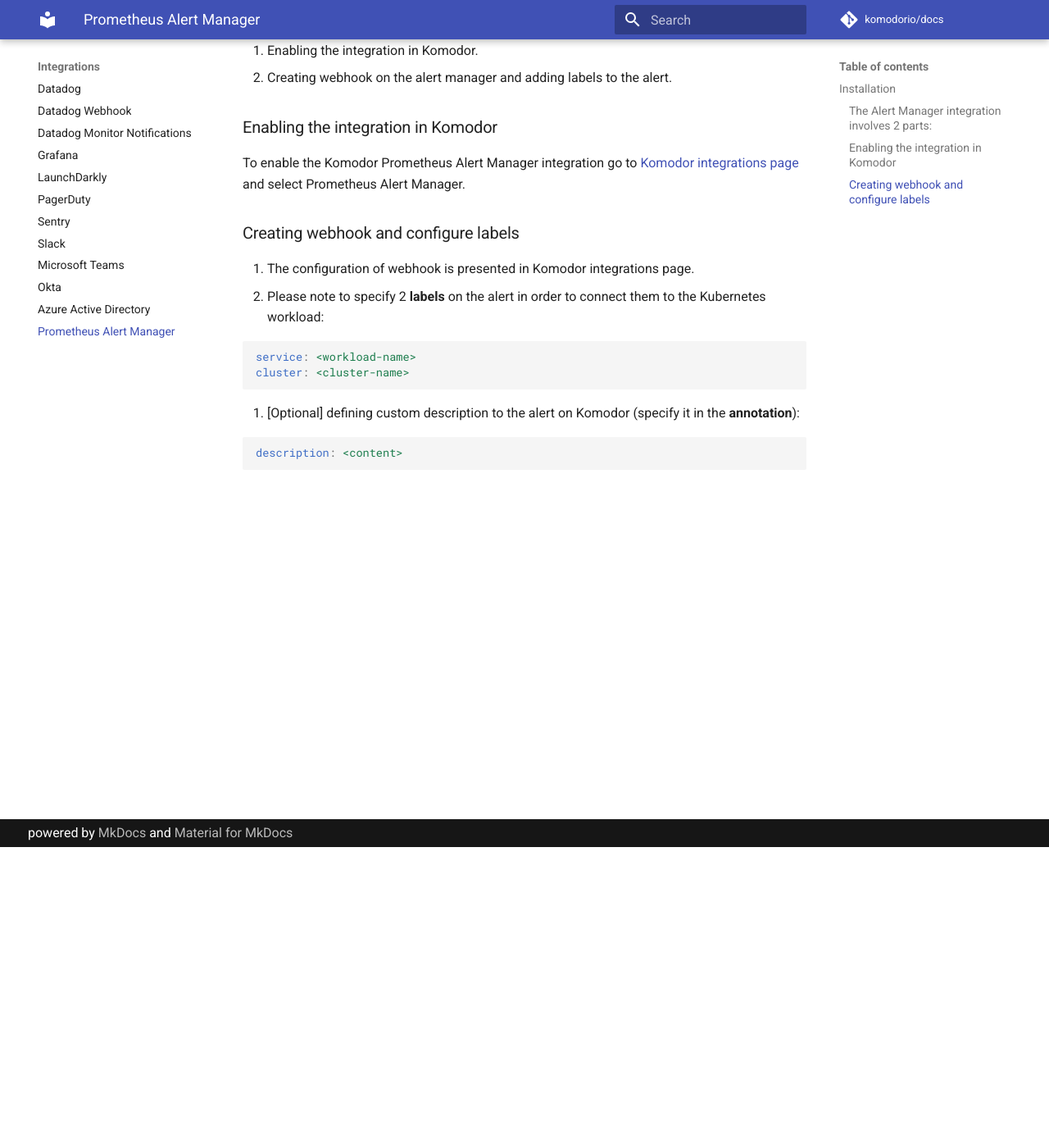
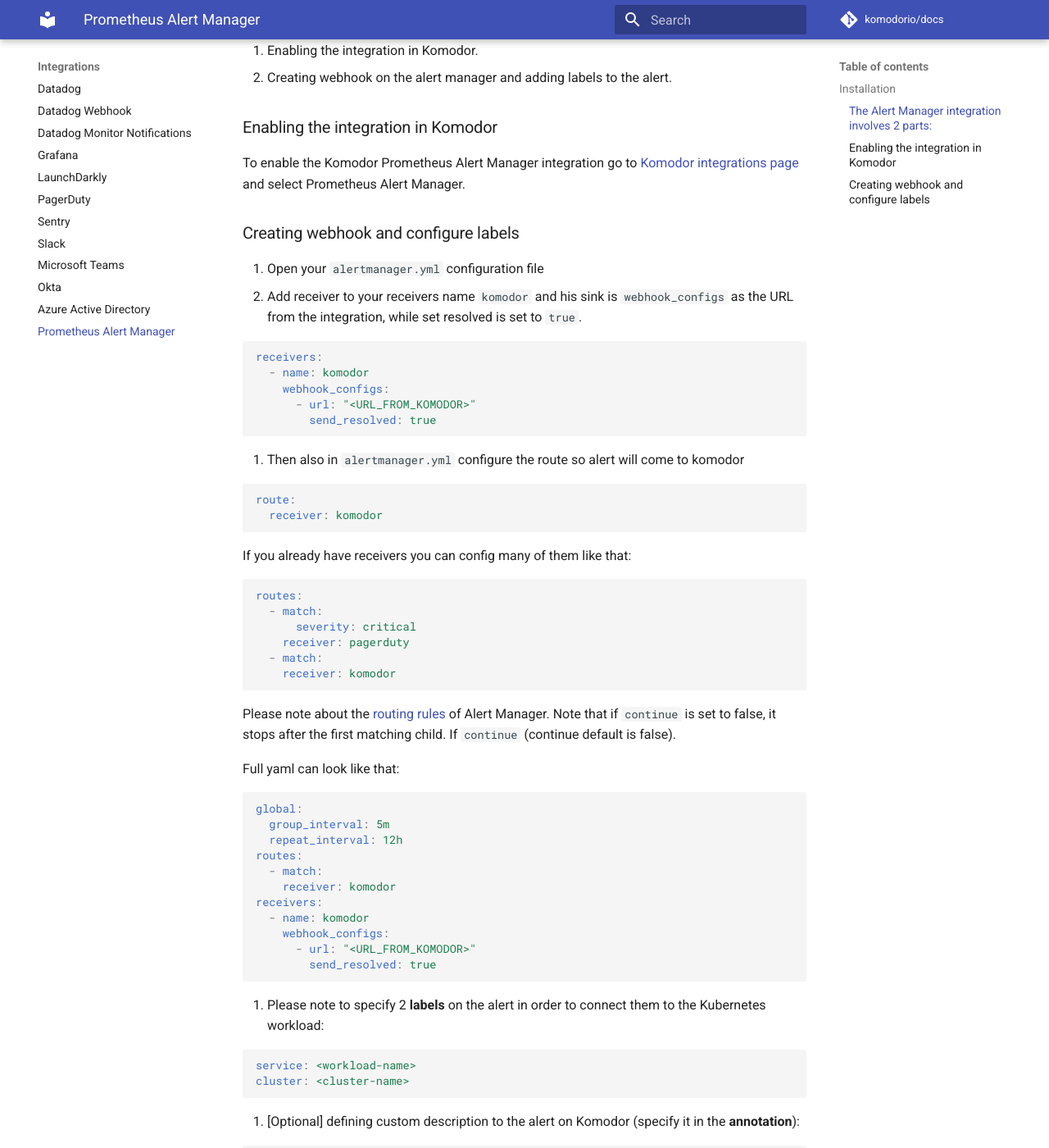
Before and after one commit to komodorio/docs, an MkDocs documentation site: the page built from docs/Integrations/PrometheusAlertManager.md, in a window 1280 px wide and 1400 px high, scrolled down 367 px. Shown: the whole window at 82% size. Built offline with MkDocs 1.6.1 and Material for MkDocs 9.7.7, drawn with Linux system fonts in a browser that asks for light colours; comment, search, counter and statistics services are not loaded.

Commit message:
Improve docs

````diff
--- a/docs/Integrations/PrometheusAlertManager.md
+++ b/docs/Integrations/PrometheusAlertManager.md
@@ -15,15 +15,61 @@
 
 ### Creating webhook and configure labels
 
-1. The configuration of webhook is presented in Komodor integrations page.
-2. Please note to specify 2 **labels** on the alert in order to connect them to the Kubernetes workload:
+1. Open your `alertmanager.yml` configuration file
+2. Add receiver to your receivers name `komodor` and his sink is `webhook_configs` as the URL from the integration, while set resolved is set to `true`.
+
+```yaml
+receivers:
+  - name: komodor
+    webhook_configs:
+      - url: "<URL_FROM_KOMODOR>"
+        send_resolved: true
+```
+
+3. Then also in `alertmanager.yml` configure the route so alert will come to komodor
+
+```yaml
+route:
+  receiver: komodor
+```
+
+If you already have receivers you can config many of them like that:
+
+```yaml
+routes:
+  - match:
+      severity: critical
+    receiver: pagerduty
+  - match:
+    receiver: komodor
+```
+
+Please note about the [routing rules](https://prometheus.io/docs/alerting/latest/configuration/#route) of Alert Manager. Note that if `continue` is set to false, it stops after the first matching child. If `continue` (continue default is false).
+
+Full yaml can look like that:
+
+```yaml
+global:
+  group_interval: 5m
+  repeat_interval: 12h
+routes:
+  - match:
+    receiver: komodor
+receivers:
+  - name: komodor
+    webhook_configs:
+      - url: "<URL_FROM_KOMODOR>"
+        send_resolved: true
+```
+
+4. Please note to specify 2 **labels** on the alert in order to connect them to the Kubernetes workload:
 
 ```yaml
 service: <workload-name>
 cluster: <cluster-name>
 ```
 
-3. [Optional] defining custom description to the alert on Komodor (specify it in the **annotation**):
+5. [Optional] defining custom description to the alert on Komodor (specify it in the **annotation**):
 
 ```yaml
 description: <content>
````
